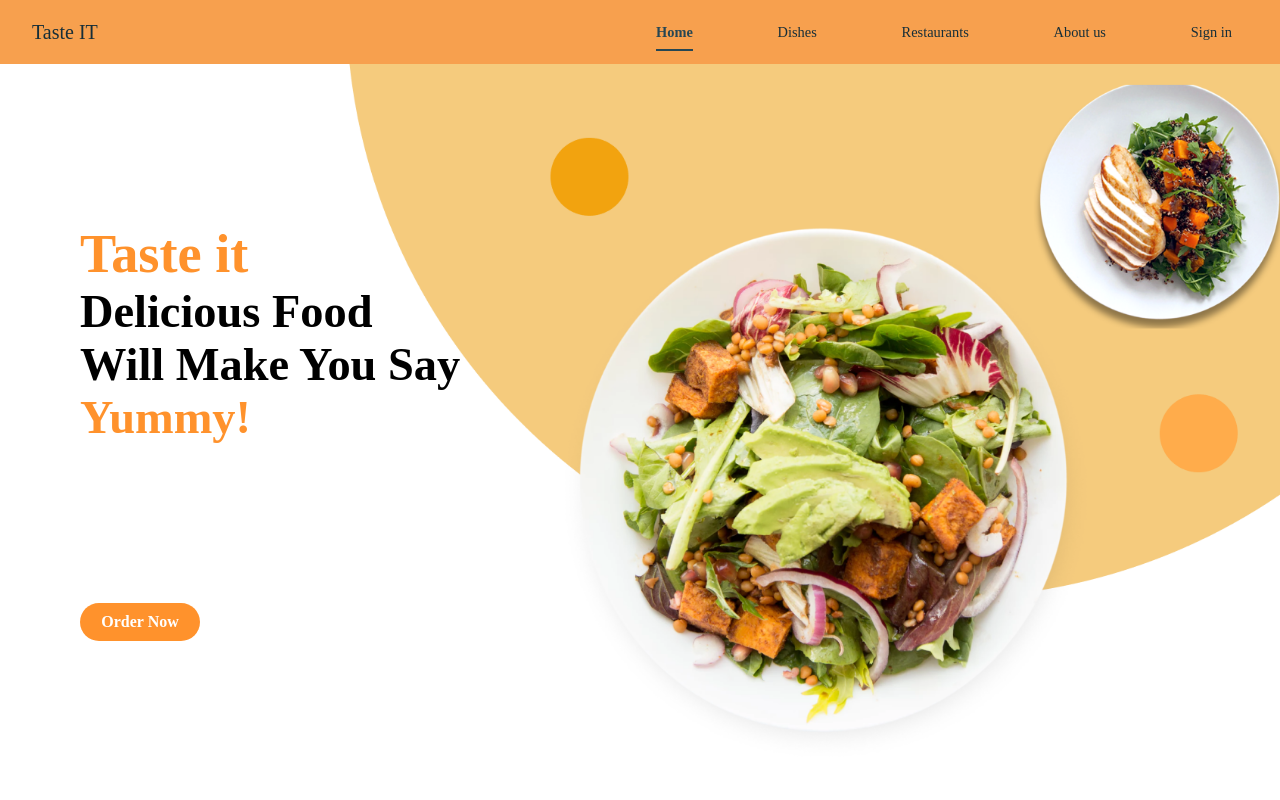
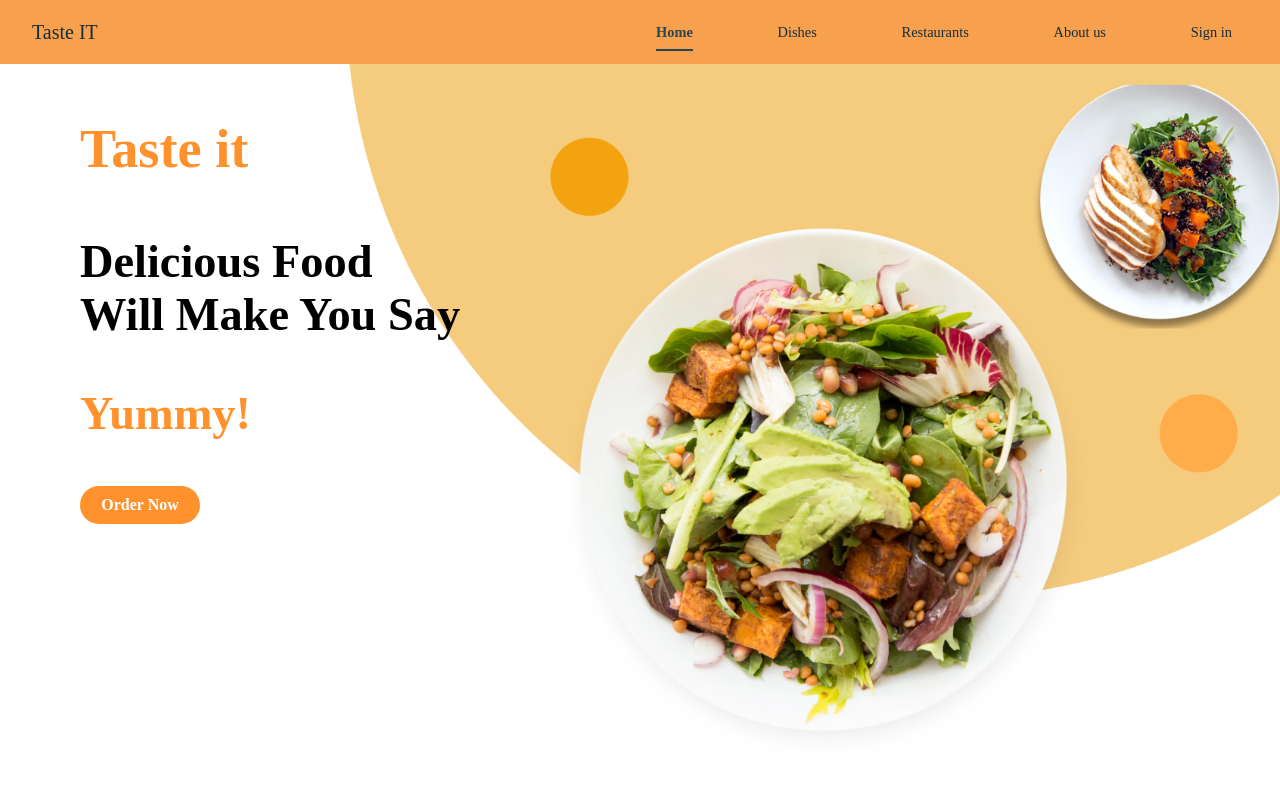
Before and after one commit to xRyolinx/tasteit, a Flask app: page / in a window 1280 px wide. Run offline with Flask 3, Linux system fonts and the light colour scheme; some libraries are stand-ins or nearby versions; some web fonts are replaced.

Commit message:
home update

```diff
--- a/static/css/home.css
+++ b/static/css/home.css
@@ -1,17 +1,10 @@
 * {
-    margin: 0px ;
-    padding: 0px ;
     font-family: poppins;
     box-sizing: border-box;
 }
 
 body {
-    background-size: 100%;
-    background-repeat: no-repeat;
-    position: relative;
-    height: max(100vh, 570px);
-    display: flex;
-    flex-direction: column;
+    margin: 0;
 }
 
 #bg {
@@ -27,7 +20,6 @@ main  {
     min-width: 463px;
     flex-grow: 1;
 
-    /* background-color: blue; */
 
     padding-left: 80px;
 
```
